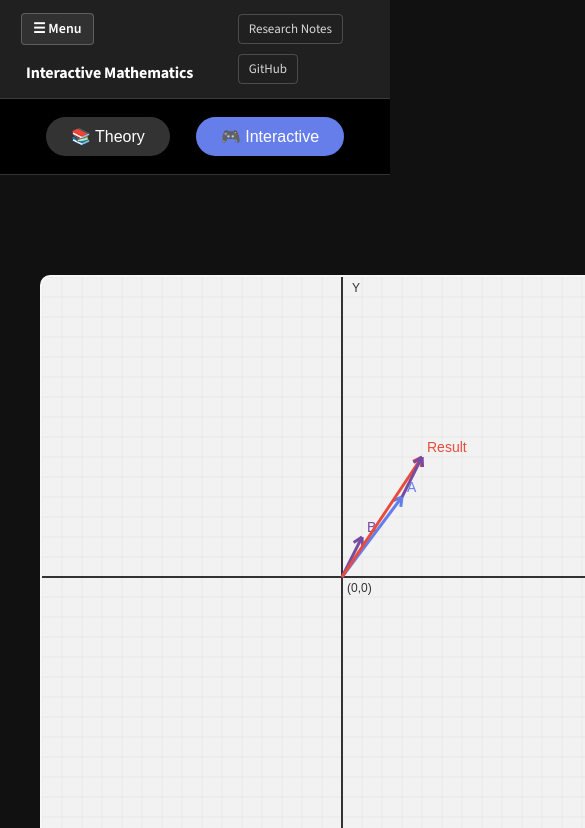
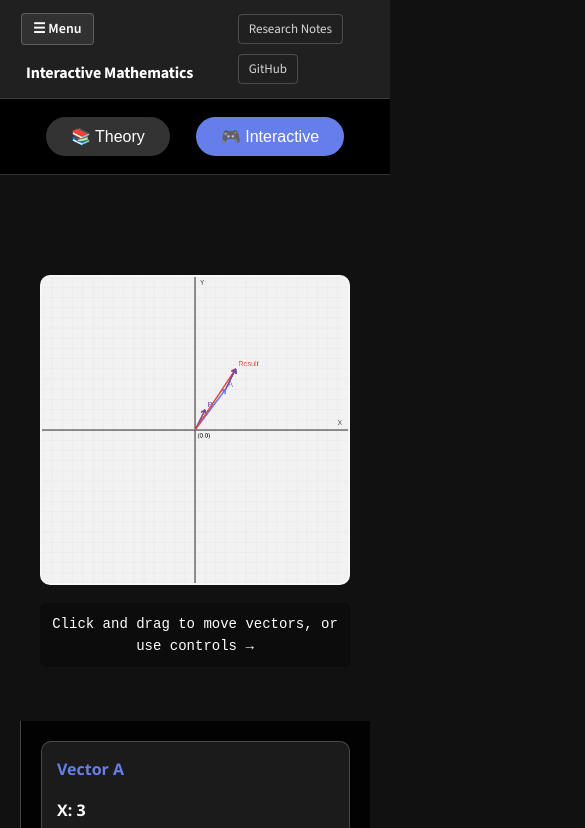
Before and after one commit to nglelinh/interactive_math, a website: page linear-algebra/vector_illustration.html in a window 390 px wide. Both pictures are taken after a click on the button "🎮 Interactive". Shown: the top 828 px of the page, 585 px wide, since content can reach past the window. Drawn offline with nearby package versions, Linux system fonts and the light colour scheme.

Commit message:
fix(layout): keep controls beside canvas and apply vector_illustration style polish across all lessons

```diff
--- a/js/site-nav.js
+++ b/js/site-nav.js
@@ -268,6 +268,8 @@
     "#site-nav .site-nav-sub{display:none;position:absolute;top:100%;left:0;z-index:20;min-width:250px;max-width:min(22rem,80vw);max-height:min(70vh,28rem);overflow:auto;background:#202020;border:1px solid rgba(255,255,255,0.16);border-radius:6px;padding:6px;box-shadow:0 12px 32px rgba(0,0,0,0.45);}",
     "#site-nav .site-nav-item.is-open>.site-nav-sub,#site-nav .site-nav-item:focus-within>.site-nav-sub{display:block;}",
     "}"
+,
+    "input[type=range]{accent-color:#667eea;cursor:pointer;}",".canvas-container canvas{max-width:100%!important;height:auto!important;border-radius:10px;}","@media (min-width:900px){.interactive-container:has(>.controls),.interactive-container:has(>.controls-panel),.main-content:has(>.canvas-container):has(>.controls),.main-content:has(>.canvas-container):has(>.controls-panel),.container:has(>.canvas-container):has(>.controls),.workspace:has(>.canvas-container):has(>.controls){display:flex!important;flex-wrap:nowrap!important;align-items:flex-start!important;gap:24px;}.canvas-container{flex:1 1 0!important;min-width:0!important;}.interactive-container>.controls,.interactive-container>.controls-panel,.main-content>.controls,.main-content>.controls-panel,.container>.controls,.workspace>.controls{flex:0 0 360px!important;max-width:380px;border-radius:10px;}}"
   ].join("");
   document.head.appendChild(style);
 
--- a/linear-algebra/vector_illustration.html
+++ b/linear-algebra/vector_illustration.html
@@ -183,20 +183,41 @@
             margin: 0 0 15px 0;
         }
 
+        .interactive-container {
+            display: flex;
+            flex-wrap: nowrap;
+            align-items: flex-start;
+            gap: 24px;
+            max-width: 1400px;
+            margin: 0 auto;
+        }
+        @media (max-width: 900px) {
+            .interactive-container {
+                flex-direction: column;
+            }
+            .controls {
+                width: 100% !important;
+                flex: 1 1 auto !important;
+            }
+        }
         .canvas-container {
+            min-width: 0;
             flex: 1;
             text-align: center;
             padding: 20px;
         }
 
         canvas {
+            max-width: 100%;
+            height: auto;
             border: 2px solid rgba(255, 255, 255, 0.5);
             border-radius: 10px;
             background: rgba(255, 255, 255, 0.95);
         }
 
         .controls {
-            width: 350px;
+            flex: 0 0 360px;
+            width: 360px;
             background: rgba(0, 0, 0, 0.9);
             padding: 20px;
             border-left: 1px solid #444;
```
